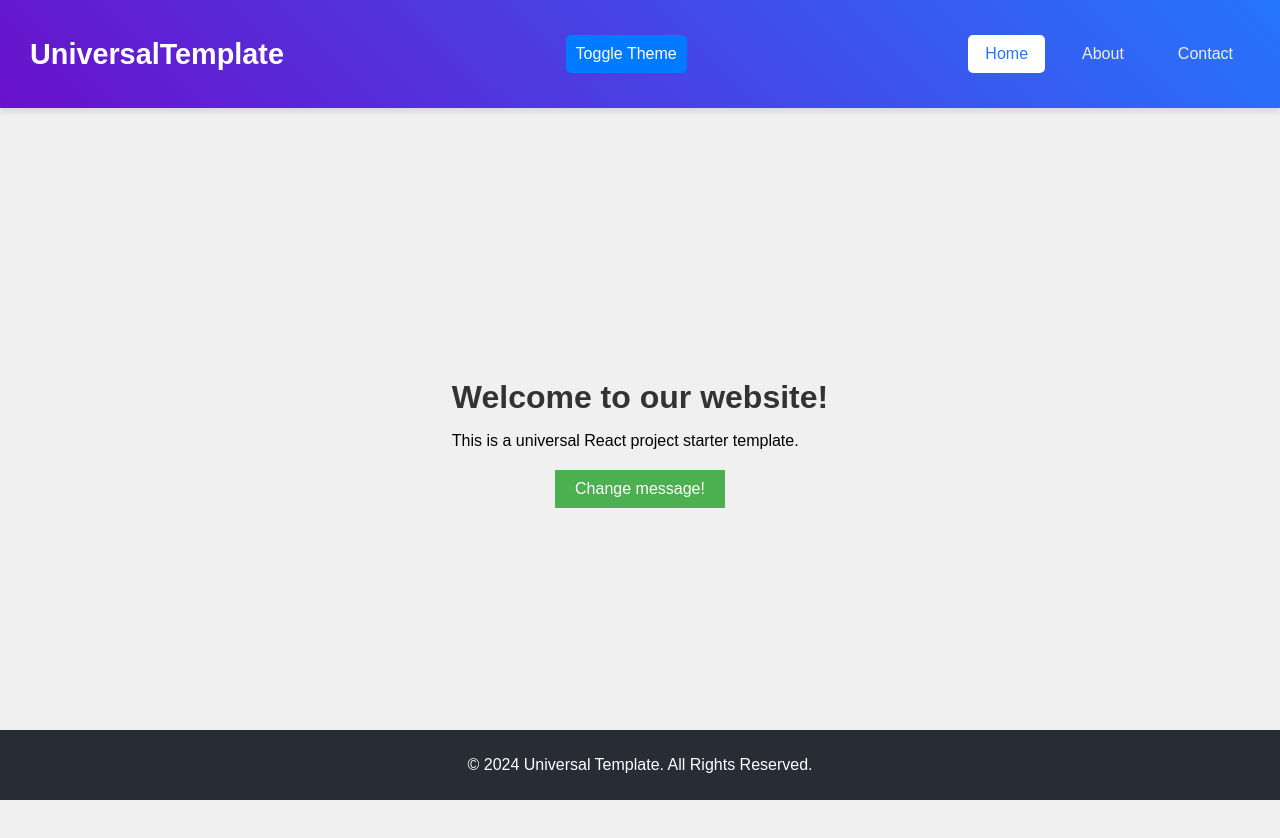
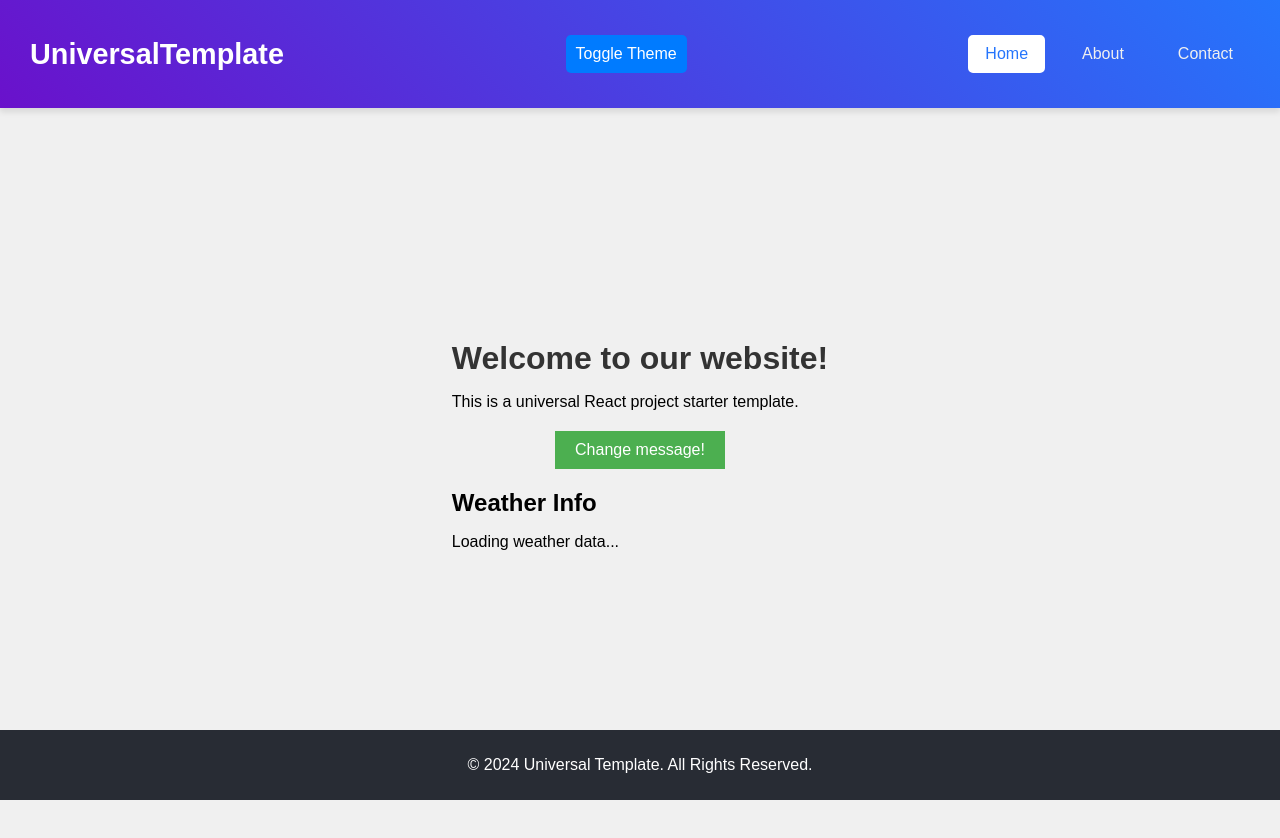
Before and after one commit to Mokkento12/Universal-Template, a React (Create React App) app: page / in a window 1280 px wide. Shown: the top 838 px of the page. Built offline with nearby package versions, Linux system fonts and the light colour scheme; no server answers.

Commit message:
Добавил приложение погоды

```diff
--- a/src/pages/HomePage/HomePage.js
+++ b/src/pages/HomePage/HomePage.js
@@ -1,18 +1,40 @@
-import React, { useState } from "react";
+import React, { useState, useEffect } from "react";
 import "./HomePage.css";
 
 const HomePage = () => {
   const [message, setMessage] = useState("Welcome to our website!");
+  const [weather, setWeather] = useState(null);
 
   const changeMessage = () => {
     setMessage("Thank you for visiting!");
   };
+
+  useEffect(() => {
+    // Пример API-запроса (можно использовать любой публичный API, например, погоды)
+    fetch(
+      "https://api.openweathermap.org/data/2.5/weather?q=London&appid=d6f2689e6eaf6785ebf5e4883c8ad7bc"
+    )
+      .then((response) => response.json())
+      .then((data) => {
+        setWeather(data);
+      })
+      .catch((error) => console.log("Error fetching weather data:", error));
+  }, []);
 
   return (
     <div>
       <h1>{message}</h1>
       <p>This is a universal React project starter template.</p>
       <button onClick={changeMessage}>Change message!</button>
+      <h2>Weather Info</h2>
+      {weather ? (
+        <div>
+          <p>Temperature: {(weather.main.temp - 273.15).toFixed(2)}°C</p>
+          <p>Weather: {weather.weather[0].description}</p>
+        </div>
+      ) : (
+        <p>Loading weather data...</p>
+      )}
     </div>
   );
 };
```
